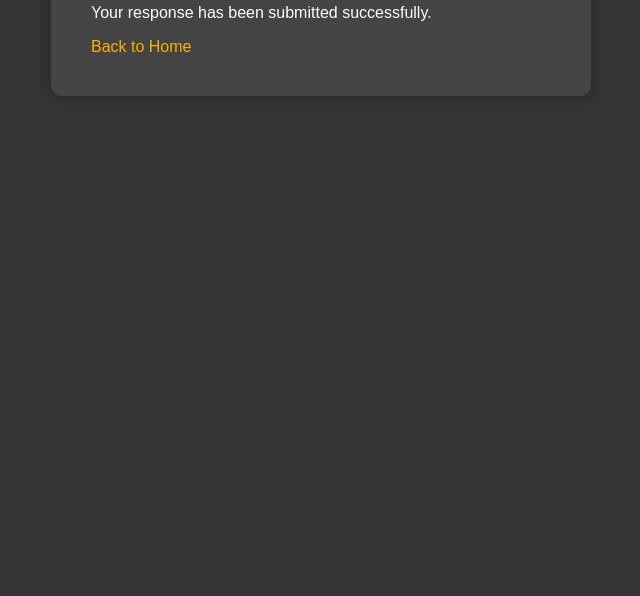
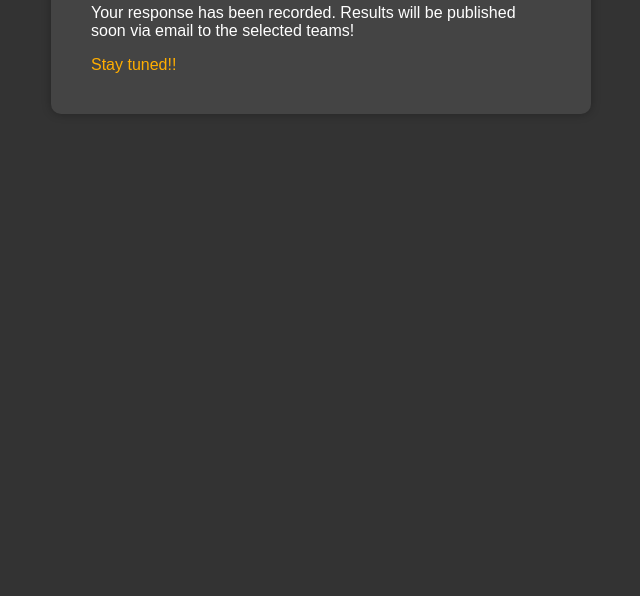
Before and after one commit to Prionto80/conundrum, a plain HTML site: page thanks.html in a window 1280 px wide. Shown: the part 204-800 px from the top of the page, without its empty margins (319-959 px from the left). Drawn offline with nearby package versions, Linux system fonts and the light colour scheme; a web font is replaced by a local one.

Commit message:
Update thanks.html 2

```diff
--- a/thanks.html
+++ b/thanks.html
@@ -48,8 +48,8 @@
   <div class="container">
     <h1>Thank You!</h1>
     <div class="message">
-      <p>Your response has been submitted successfully.</p>
-      <p><a href="#" class="back-link">Back to Home</a></p>
+      <p>Your response has been recorded. Results will be published soon via email to the selected teams!</p>
+      <p><a href="#" class="back-link">Stay tuned!!</a></p>
     </div>
   </div>
 </body>
```
